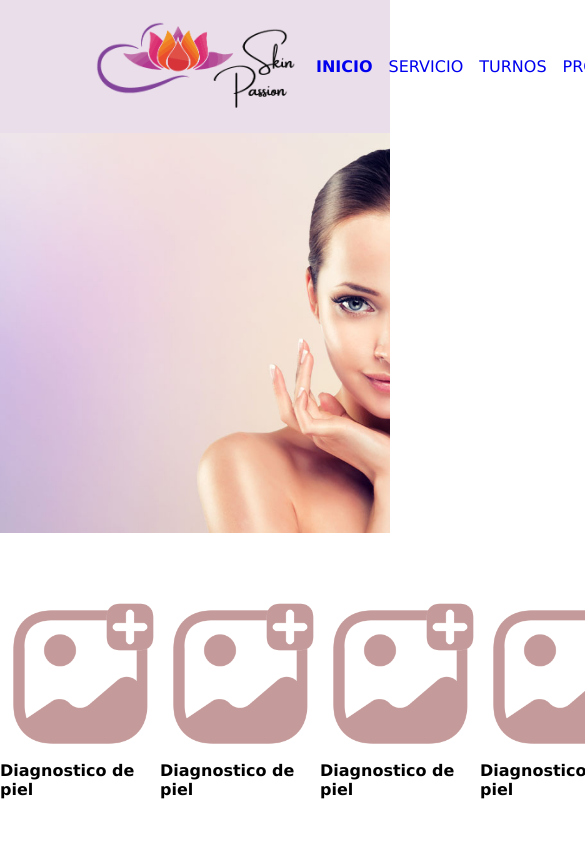
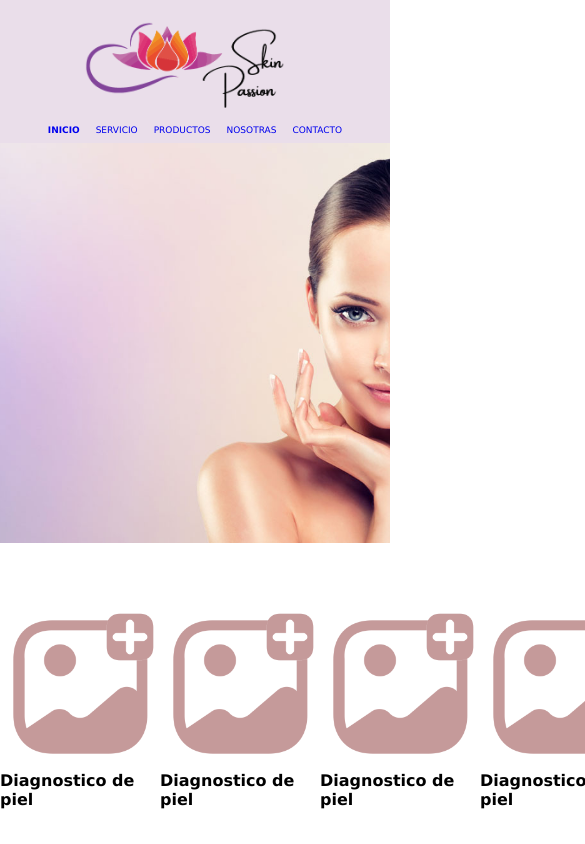
Before and after one commit to romigentile/skinpassion_web, a plain HTML site: page index.html in a window 390 px wide. Shown: the top 844 px of the page, 585 px wide, since content can reach past the window. Drawn offline with Linux system fonts and the light colour scheme.

Commit message:
Se saca la seccion turnos + Se realiza la media query hasta 425px para el header

```diff
--- a/css/estilos.css
+++ b/css/estilos.css
@@ -136,3 +136,20 @@ h1{
     margin-bottom: 2rem;
 
 }
+
+/* MEDIA QUERIES ESTILOS MOVILES*/
+
+@media screen and (max-width: 425px ){
+
+    .header{
+        flex-direction: column;
+    }
+
+    .header__logocontenedor {
+        margin: auto;
+    }
+
+    .header__list {
+        display: flex;
+        font-size: xx-small;
+}
--- a/index.html
+++ b/index.html
@@ -24,7 +24,7 @@
 
                 <li><a class="header__anchor" href="./vistas/servicio.html">SERVICIO</a></li>
 
-                <li><a class="header__anchor" href="./vistas/turnos.html">TURNOS</a></li>
+                <!-- <li><a class="header__anchor" href="./vistas/turnos.html">TURNOS</a></li> -->
 
                 <li><a class="header__anchor" href="./vistas/productos.html">PRODUCTOS</a> <!-- ./ buscar bien el directorio--></li>
 
```
Also changed, not shown: vistas/contacto.html (+1 -2 lines), vistas/equipo.html (+1 -2 lines), vistas/productos.html (+1 -2 lines), vistas/servicio.html (+1 -2 lines), vistas/turnos.html (+1 -2 lines).
